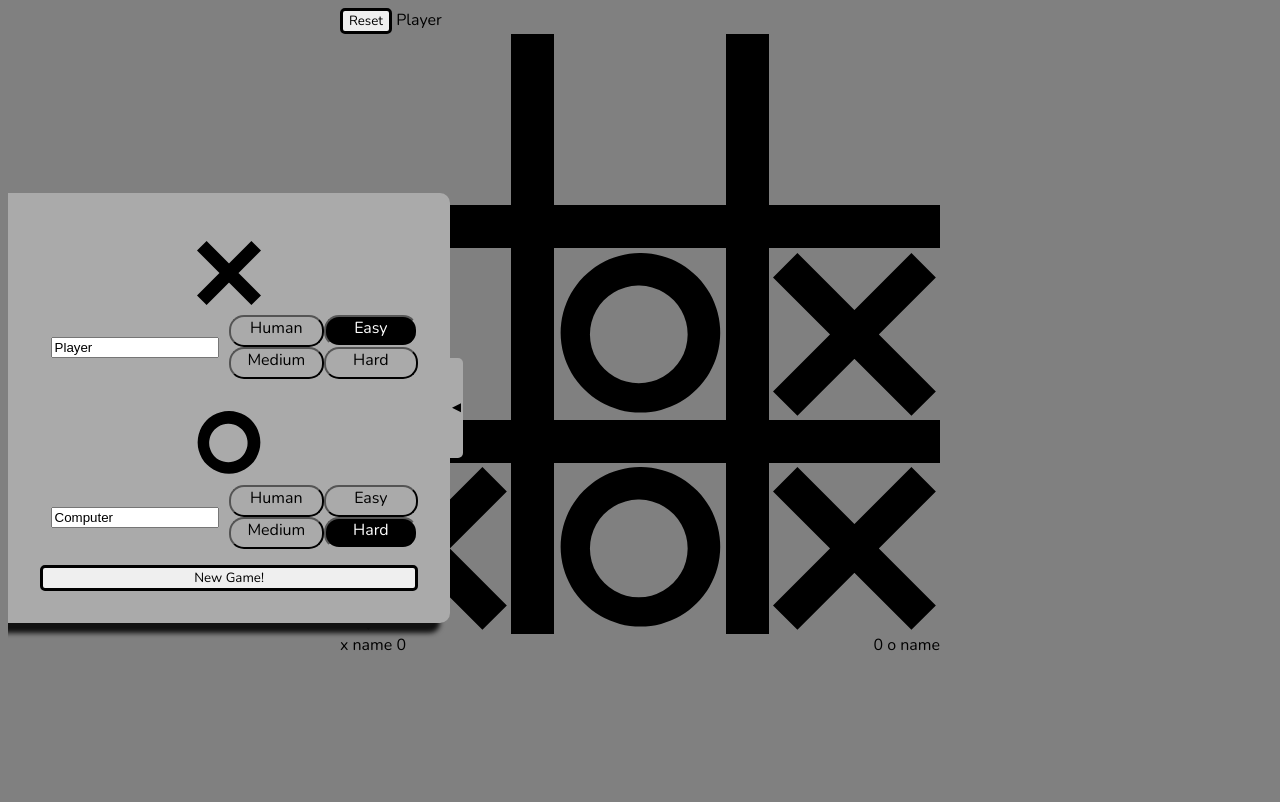
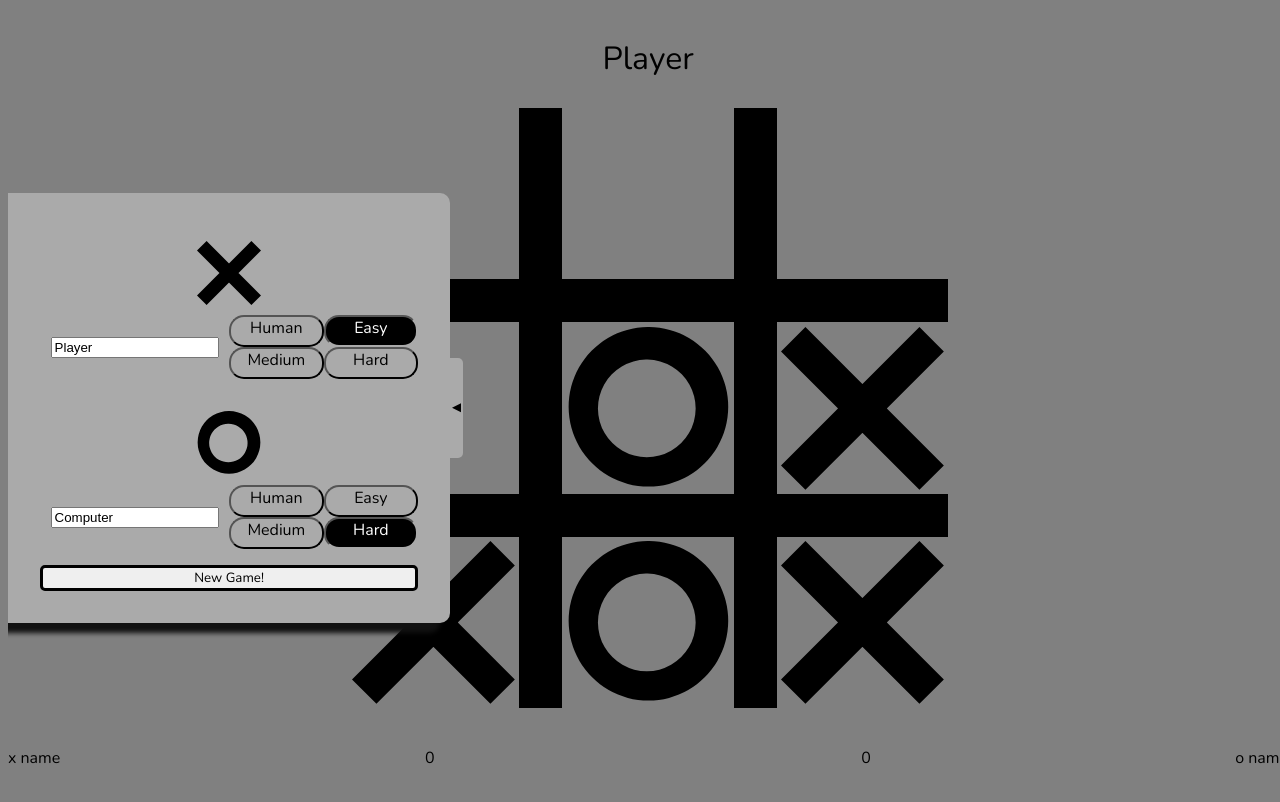
Before and after one commit to The-Slick-Nick/odin-tic-tac-toe, a plain HTML site: page index.html in a window 1280 px wide. Drawn offline with nearby package versions, Linux system fonts and the light colour scheme.

Commit message:
Add visibility logic to new round button

```diff
--- a/index.html
+++ b/index.html
@@ -70,7 +70,6 @@
     </div>
 
     <div class="grid-top">
-        <button class="reset-btn">Reset</button>
         <label class="status-lbl"></label>
     </div>
 
@@ -114,6 +113,9 @@
             <span class="scorelbl-name">x name</span>
             <span class="scorelbl-value">0</span>
         </div>
+
+        <button class="reset-btn hidden">New Round</button>
+
         <div class="scorelbl-o">
             <span class="scorelbl-value">0</span>
             <span class="scorelbl-name">o name</span>
--- a/script.js
+++ b/script.js
@@ -221,6 +221,16 @@ function setup() {
             });
         });
 
+        gameobj.registerStateChangeCallback(() => {
+
+            // do we need a setup() function scoped state?
+            const state = gameobj.getState();
+
+            if (state.complete) {
+                resetBtn.classList.remove("hidden");
+            }
+        });
+
     });
 }
 
@@ -283,6 +293,7 @@ newGameBtn.addEventListener("click", () => {
 // Start a new round
 resetBtn.addEventListener("click", (e) => {
 
+    resetBtn.classList.add("hidden");
     statusLbl.innerText = "";
     gameobj.start();  // restarts
     updateStatus(gameobj);
--- a/style.css
+++ b/style.css
@@ -7,6 +7,8 @@
 
 
 body {
+    height: 100vh;
+    width: 100vw;
     display: grid;
     grid-template-rows: 1fr min(75vw, 75vh) 1fr;
     grid-template-columns: 1fr min(75vw, 75vh) 1fr;
@@ -26,6 +28,10 @@ button,
     border: 3px solid black;
     font-family: "Nunito", sans-serif
 }
+
+.hidden {
+    visibility: hidden;
+    }
 
 /******************************************************************************
 * Options
@@ -171,6 +177,15 @@ input[type="radio"]:checked+label {
 .grid-top {
     grid-row: 1 / span 1;
     grid-column: 2 / span 1;
+
+    display: flex;
+    justify-content: center;
+    align-items: center;
+
+}
+
+.status-lbl {
+    font-size: 2rem;
 }
 
 /******************************************************************************
@@ -263,15 +278,40 @@ svg.loser>path {
 
 .grid-bottom {
     grid-row: 3 / 4;
-    grid-column: 2 / 3;
+    grid-column: 1 / 4;
 
-    display: flex;
+    display: grid;
+    grid-template-columns: repeat(3, 1fr);
 }
 
 .scorelbl-x {
+    grid-column: 1 / 2;
+}
+
+.reset-btn {
+    grid-column: 2 / 3;
+    justify-self: center;
+    align-self: center;
+    font-size: 2rem;
+}
+
+.scorelbl-o {
+    grid-column: 3 / 4;
+}
+
+.scorelbl-x,
+.scorelbl-o {
+    display: flex;
+    justify-self: stretch;
+    align-self: center;
+}
+
+.scorelbl-x>.scorelbl-name,
+.scorelbl-o>.scorelbl-value {
     margin-right: auto;
 }
 
-.scorelbl-y {
+.scorelbl-x>.scorelbl-value,
+.scorelbl-o>.scorelbl-name {
     margin-left: auto;
-}
+    }
```
